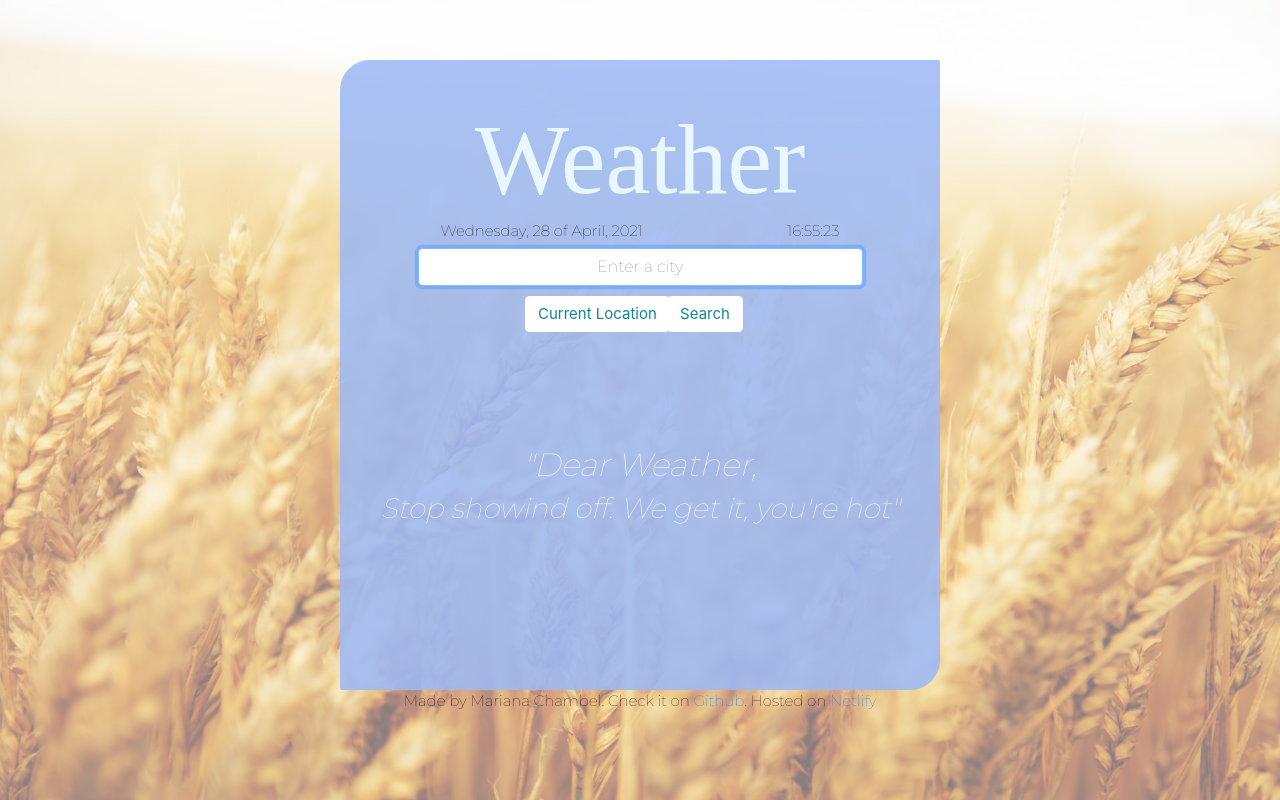
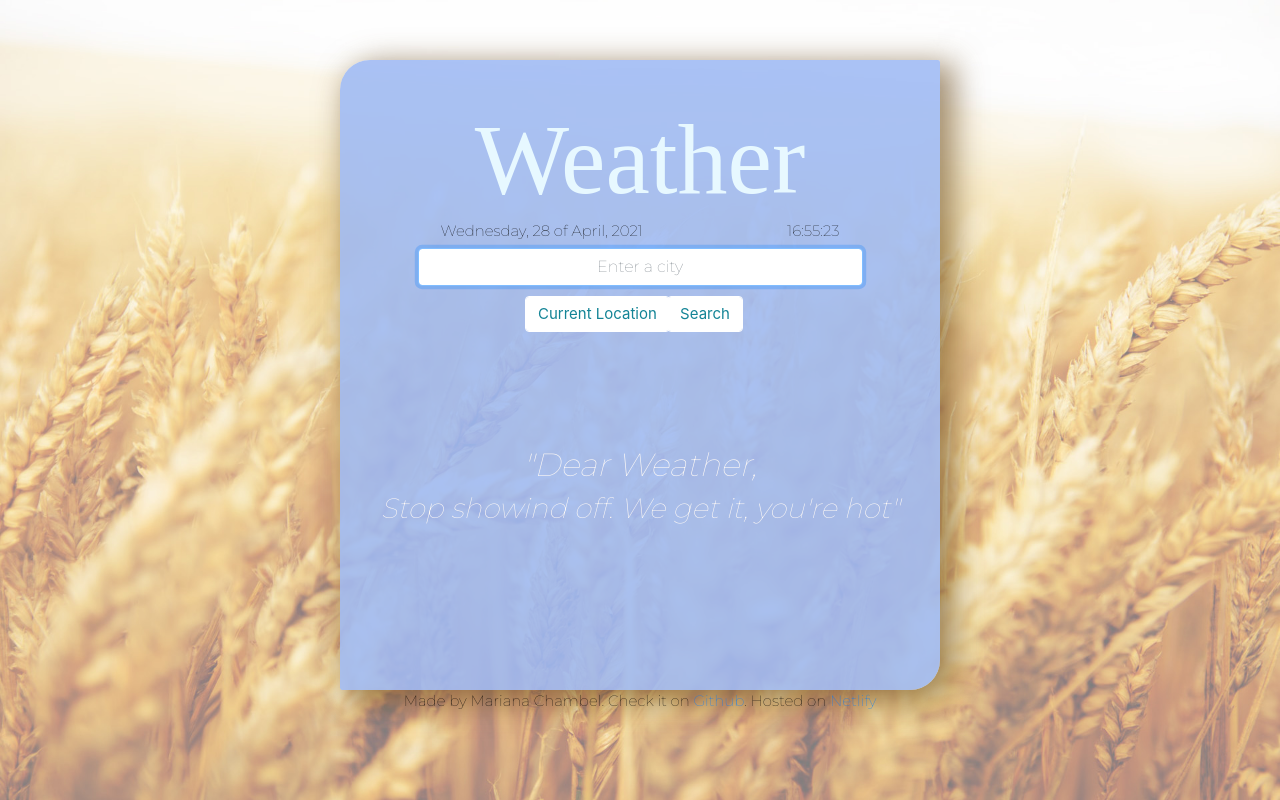
Before and after one commit to Mariana-Sofia/weather-react, a React (Create React App) app: page / in a window 1280 px wide. Built offline with nearby package versions, Linux system fonts and the light colour scheme; a web font is replaced by a local one.

Commit message:
adding shadow to container

```diff
--- a/src/App.css
+++ b/src/App.css
@@ -15,6 +15,7 @@
   border-radius: 30px 2px;
   margin-top: 10%;
   overflow: hidden;
+  box-shadow: 10px 8px 30px 5px #6d4d1e9e;
 }
 
 .temp,
```
Also changed, not shown: src/forecast.js (line endings or trailing spaces).
